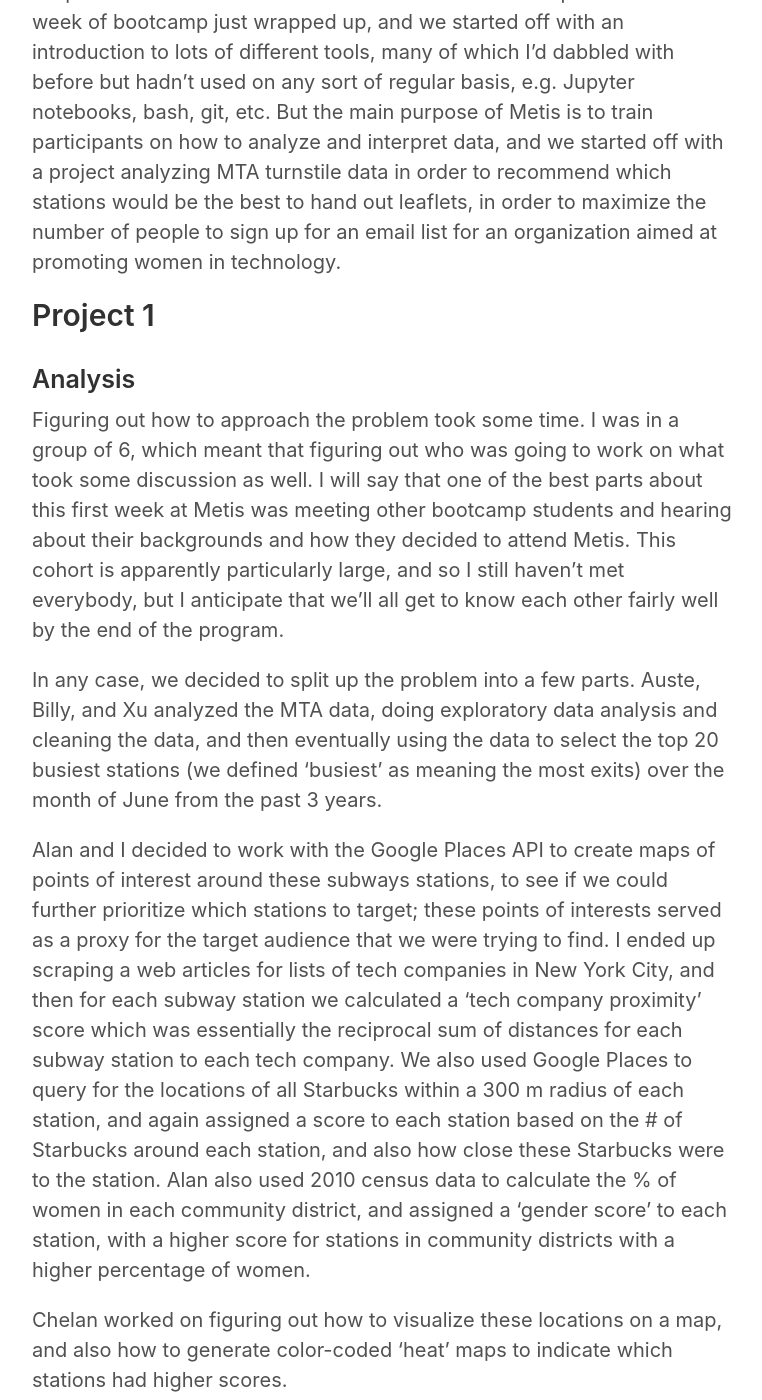
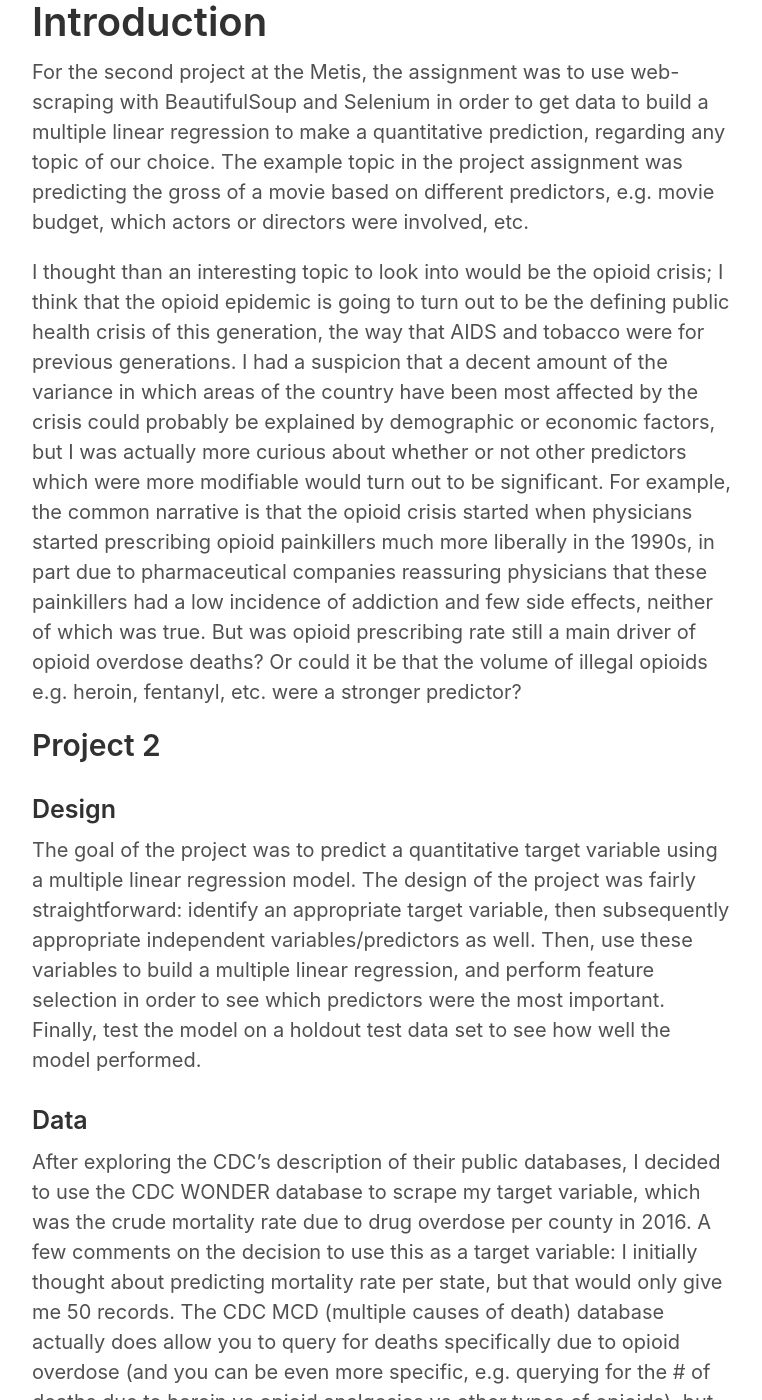
Before and after one commit to jl56923/jl56923.github.io, a Jekyll site: the page built from index.html, in a window 1280 px wide and 1400 px high, scrolled down 389 px. Shown: the whole window, without its empty margins (258-1020 px from the left). Built offline with Jekyll 4.4.1, drawn with Linux system fonts in a browser that asks for light colours; the list of posts is cut into pages by our own code; some of the changed text lies outside the part shown.

Commit message:
second project blog post draft

```diff
--- /dev/null
+++ b/_posts/2018-07-22-project-luther.md
@@ -0,0 +1,56 @@
+---
+layout: post
+title: Metis Project 2
+---
+
+Summary: 1-3 page PDF summarizing your project scope, results, and any areas that you tried that didn't work out. Throughout this document it should also cover your project design, data, algorithm and tools.
+
+# Introduction
+For the second project at the Metis, the assignment was to use web-scraping with BeautifulSoup and Selenium in order to get data to build a multiple linear regression to make a quantitative prediction, regarding any topic of our choice. The example topic in the project assignment was predicting the gross of a movie based on different predictors, e.g. movie budget, which actors or directors were involved, etc.
+
+I thought than an interesting topic to look into would be the opioid crisis; I think that the opioid epidemic is going to turn out to be the defining public health crisis of this generation, the way that AIDS and tobacco were for previous generations. I had a suspicion that a decent amount of the variance in which areas of the country have been most affected by the crisis could probably be explained by demographic or economic factors, but I was actually more curious about whether or not other predictors which were more modifiable would turn out to be significant. For example, the common narrative is that the opioid crisis started when physicians started prescribing opioid painkillers much more liberally in the 1990s, in part due to pharmaceutical companies reassuring physicians that these painkillers had a low incidence of addiction and few side effects, neither of which was true. But was opioid prescribing rate still a main driver of opioid overdose deaths? Or could it be that the volume of illegal opioids e.g. heroin, fentanyl, etc. were a stronger predictor?
+
+## Project 2
+
+### Design
+The goal of the project was to predict a quantitative target variable using a multiple linear regression model. The design of the project was fairly straightforward: identify an appropriate target variable, then subsequently appropriate independent variables/predictors as well. Then, use these variables to build a multiple linear regression, and perform feature selection in order to see which predictors were the most important. Finally, test the model on a holdout test data set to see how well the model performed.
+
+### Data
+After exploring the CDC's description of their public databases, I decided to use the CDC WONDER database to scrape my target variable, which was the crude mortality rate due to drug overdose per county in 2016. A few comments on the decision to use this as a target variable: I initially thought about predicting mortality rate per state, but that would only give me 50 records. The CDC MCD (multiple causes of death) database actually does allow you to query for deaths specifically due to opioid overdose (and you can be even more specific, e.g. querying for the # of deaths due to heroin vs opioid analgesics vs other types of opioids), but the numbers became so small for individual categories that it was easier to get actual numbers for overall mortality rate due to drug overdose, without specifying what type of drug. This is because when the number of total deaths per county is between 10-20, the CDC will give you the # of deaths but won't calculate a crude or age-adjusted mortality rate, because they state that this small number results in 'unreliable' statistics. If the number of total deaths is between 0-9, then they won't give a number at all and will instead state that the result is 'suppressed', because with a small number of deaths in a small county, individual patients could potentially be identified.
+
+Therefore, it was easiest to get data for crude mortality rate per county due to drug overdose, and the most recent dataset available was 2016. Statistically speaking, it would have been more accurate to compare age-adjusted mortality rates, however the CDC did not provide age-adjusted mortality rates for any counties where it gave a 'Unreliable' result (total deaths between 10-20), and without the specific breakdown of how many of these deaths were in each age bracket, I couldn't calculate the age-adjusted mortality rate directly. It does look like there are ways to indirectly calculate the age-adjusted mortality rate, but I decided to go ahead and use the crude mortality rate and then to use median age per county as a predictor as hacky way to sort of account for this.
+
+For my independent variables, broadly speaking they fell into 4 categories:
+
+Demographic
+* % Caucasian
+* % High school graduate or more (meaning the percent of people who at least graduated high school)
+* Median age
+
+Economic
+* Median household income
+* % Poverty
+* % Unemployment
+
+Medical
+* Age of PDMP (prescription drug monitoring program) in the state
+* Opioid prescribing rate per 100 people
+
+Geographic
+* US Census regional division
+
+The demographic and economic data were all obtained using the US Census API. It's definitely a bit of a learning curve to figure out which US Census dataset to query, and then after that how to figure out how to structure a query. The US Census offers so much information that it looks like it's possible to get extremely granular query for the exact, specific records that you want, but the downside is that figuring out how to pull even simple data out is pretty difficult at first! Anyways, what I realized after looking at the pairplot of my predictors is that the economic data that I got has relatively high correlation with each other, e.g. % poverty and % unemployment, although they aren't measuring exactly the same thing, they clearly do correlate with each other. I thought that this might be a big problem in causing collinearity, but in retrospect I think that it was actually okay to have all these variables - when I get to the results section, I'll discuss that I think that engineering a variable that combines economic information might be even more useful for building a better model
+
+The opioid prescribing rate per 100 people was pulled from the CDC, which provides [tables](https://data.cdc.gov/NCHS/NCHS-Drug-Poisoning-Mortality-by-County-United-Sta/p56q-jrxg) with the annual opioid prescribing rate per 100 people per county for more than the past decade. Some of the numbers were pretty eye-popping; in Norton County, VA, there were 563 opioid prescriptions per 100 people in 2014. That's right, more than 5 opioid prescriptions per person for that county!
+
+A prescription drug monitoring program is
+
+### Algorithm
+
+### Tools
+
+## Results
+
+## Conclusions
+
+# Reflections
--- a/about.md
+++ b/about.md
@@ -3,28 +3,4 @@ layout: page
 title: About
 ---
 
-<p class="message">
-  Hey there! This page is included as an example. Feel free to customize it for your own use upon downloading. Carry on!
-</p>
-
-In the novel, *The Strange Case of Dr. Jekyll and Mr. Hyde*, Mr. Poole is Dr. Jekyll's virtuous and loyal butler. Similarly, Poole is an upstanding and effective butler that helps you build Jekyll themes. It's made by [@mdo](https://twitter.com/mdo).
-
-There are currently two themes built on Poole:
-
-* [Hyde](http://hyde.getpoole.com)
-* [Lanyon](http://lanyon.getpoole.com)
-
-Learn more and contribute on [GitHub](https://github.com/poole).
-
-## Setup
-
-Some fun facts about the setup of this project include:
-
-* Built for [Jekyll](http://jekyllrb.com)
-* Developed on GitHub and hosted for free on [GitHub Pages](https://pages.github.com)
-* Coded with [Sublime Text 2](http://sublimetext.com), an amazing code editor
-* Designed and developed while listening to music like [Blood Bros Trilogy](https://soundcloud.com/maddecent/sets/blood-bros-series)
-
-Have questions or suggestions? Feel free to [open an issue on GitHub](https://github.com/poole/poole/issues/new) or [ask me on Twitter](https://twitter.com/mdo).
-
-Thanks for reading!
+My name is Joyce, and I created this blog as an assignment due to my participation in Metis Data Science Bootcamp. I'll be blogging about my experiences at Metis as part of the San Francisco 2018 summer cohort.
```
